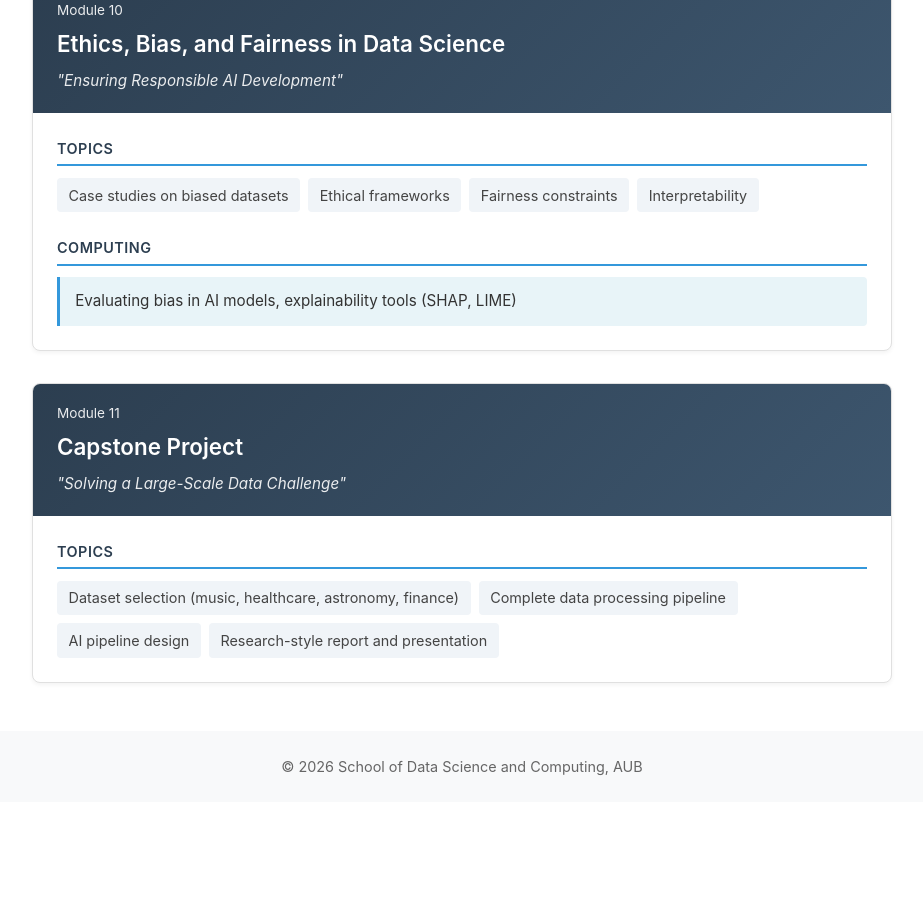
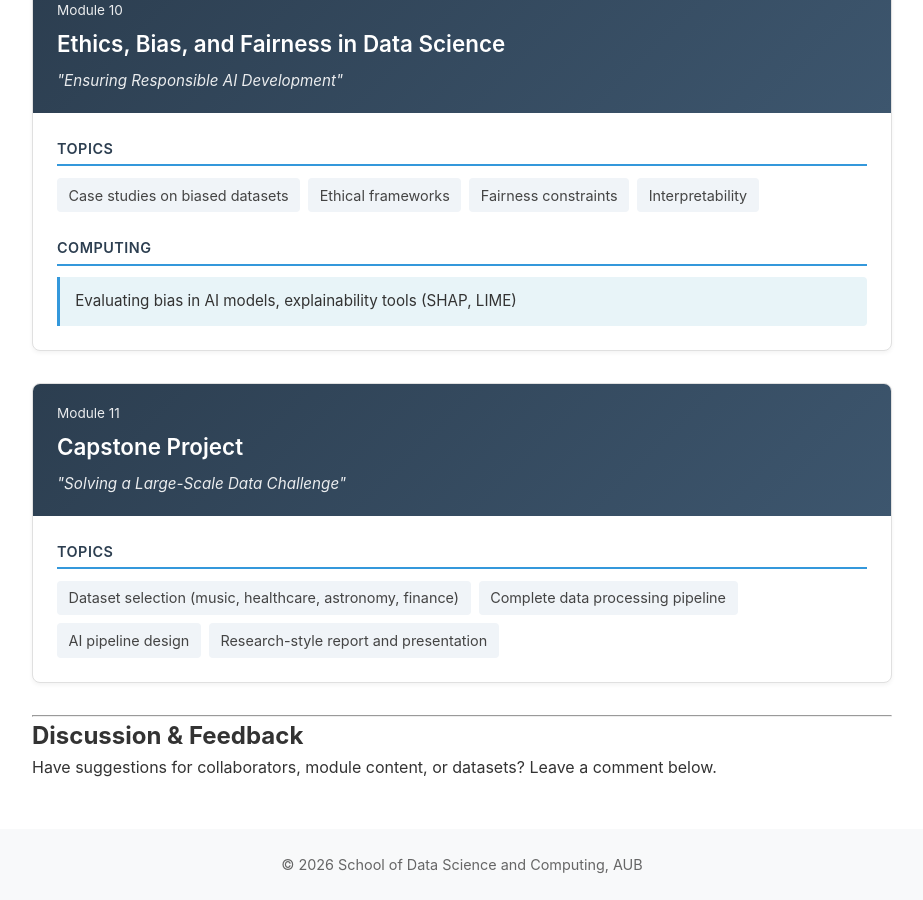
Before and after one commit to SCDS-AUB/intro2ds, a Jekyll site: the page built from syllabus.md, in a window 1280 px wide and 900 px high, scrolled down 15178 px. Shown: the whole window, without its empty margins (178-1101 px from the left). Built offline with Jekyll 4.4.1, drawn with Linux system fonts in a browser that asks for light colours; comment, search, counter and statistics services are not loaded; before the commit the page ends 15980 px from its top, so only the background shows below that.

Commit message:
Add Giscus comments section to syllabus
Adds GitHub Discussions-based commenting via Giscus.
Note: Requires enabling Discussions and installing Giscus app on repo.

🤖 Generated with [Claude Code](https://claude.com/claude-code)

Co-Authored-By: Claude Opus 4.5 <noreply@anthropic.com>

```diff
--- a/syllabus.md
+++ b/syllabus.md
@@ -1149,3 +1149,26 @@ This curriculum introduces students to the foundations of data science through h
 
 </div>
 </div>
+
+---
+
+## Discussion & Feedback
+
+Have suggestions for collaborators, module content, or datasets? Leave a comment below.
+
+<script src="https://giscus.app/client.js"
+        data-repo="SCDS-AUB/intro2ds"
+        data-repo-id=""
+        data-category="General"
+        data-category-id=""
+        data-mapping="pathname"
+        data-strict="0"
+        data-reactions-enabled="1"
+        data-emit-metadata="0"
+        data-input-position="top"
+        data-theme="light"
+        data-lang="en"
+        data-loading="lazy"
+        crossorigin="anonymous"
+        async>
+</script>
```
